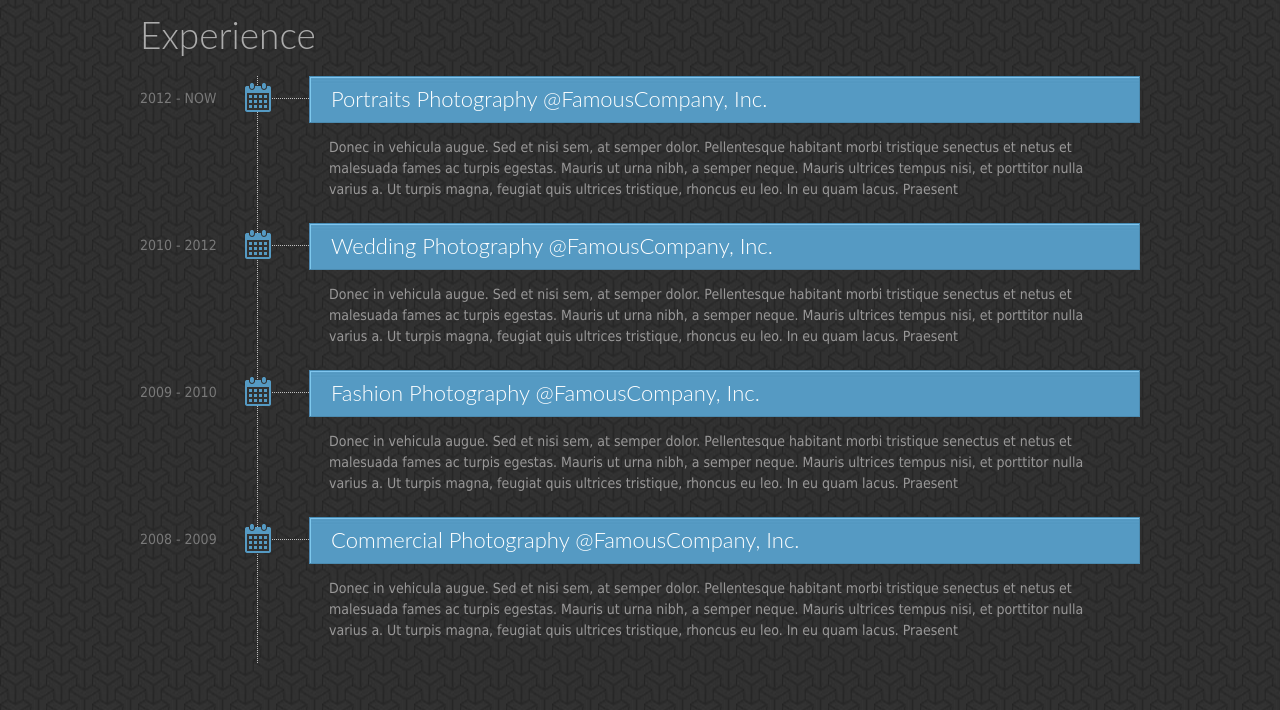
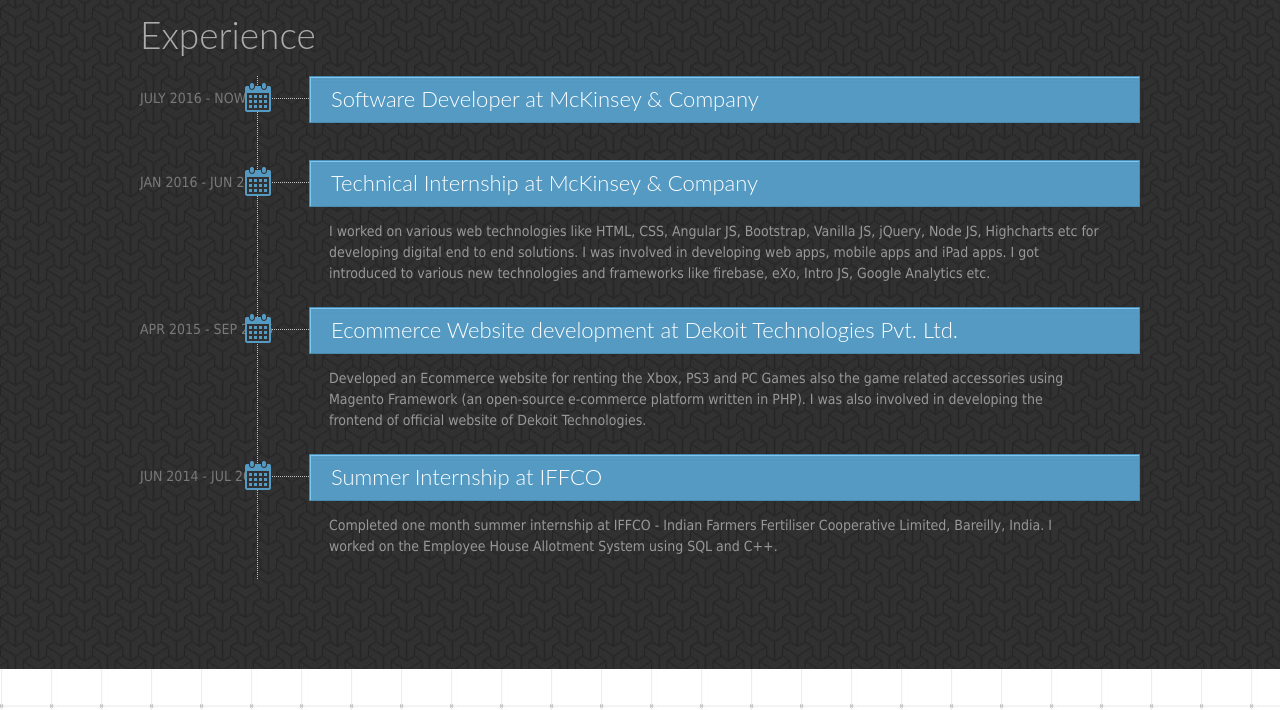
Before and after one commit to himanshusingh2407/himanshusingh2407.github.io, a plain HTML site: page index.html in a window 1280 px wide. Shown: the part 1541-2251 px from the top of the page. Drawn offline with Linux system fonts and the light colour scheme; some packages are replaced by stand-ins of ours; a script that the page names is missing.

Commit message:
added experience

```diff
--- a/index.html
+++ b/index.html
@@ -234,36 +234,36 @@
             <div class="accordion">
               <div class="vert_line"></div>
               <h3>
-                <div class="ac_date">2012 - now</div>
+                <div class="ac_date">July 2016 - now</div>
                 <div class="ac_plmin"></div>
-                <span><div class="left_bord_ac_title"></div>Portraits Photography  @FamousCompany, Inc.</span>
+                <span><div class="left_bord_ac_title"></div>Software Developer at McKinsey &amp; Company</span>
               </h3>
               <div class="accord_cont">
-                Donec in vehicula augue. Sed et nisi sem, at semper dolor. Pellentesque habitant morbi tristique senectus et netus et malesuada fames ac turpis egestas. Mauris ut urna nibh, a semper neque. Mauris ultrices tempus nisi, et porttitor nulla varius a. Ut turpis magna, feugiat quis ultrices tristique, rhoncus eu leo. In eu quam lacus. Praesent
+
               </div>
               <h3>
-                <div class="ac_date">2010 - 2012</div>
+                <div class="ac_date">Jan 2016 - Jun 2016</div>
                 <div class="ac_plmin"></div>
-                <span><div class="left_bord_ac_title"></div>Wedding  Photography  @FamousCompany, Inc.</span>
+                <span><div class="left_bord_ac_title"></div>Technical Internship at McKinsey &amp; Company</span>
               </h3>
               <div class="accord_cont">
-                Donec in vehicula augue. Sed et nisi sem, at semper dolor. Pellentesque habitant morbi tristique senectus et netus et malesuada fames ac turpis egestas. Mauris ut urna nibh, a semper neque. Mauris ultrices tempus nisi, et porttitor nulla varius a. Ut turpis magna, feugiat quis ultrices tristique, rhoncus eu leo. In eu quam lacus. Praesent
+                I worked on various web technologies like HTML, CSS, Angular JS, Bootstrap, Vanilla JS, jQuery, Node JS, Highcharts etc for developing digital end to end solutions. I was involved in developing web apps, mobile apps and iPad apps. I got introduced to various new technologies and frameworks like firebase, eXo, Intro JS, Google Analytics etc.
               </div>
               <h3>
-                <div class="ac_date">2009 - 2010</div>
+                <div class="ac_date">Apr 2015 - Sep 2015</div>
                 <div class="ac_plmin"></div>
-                <span><div class="left_bord_ac_title"></div>Fashion  Photography  @FamousCompany, Inc.</span>
+                <span><div class="left_bord_ac_title"></div> Ecommerce Website development at Dekoit Technologies Pvt. Ltd.</span>
               </h3>
               <div class="accord_cont">
-                Donec in vehicula augue. Sed et nisi sem, at semper dolor. Pellentesque habitant morbi tristique senectus et netus et malesuada fames ac turpis egestas. Mauris ut urna nibh, a semper neque. Mauris ultrices tempus nisi, et porttitor nulla varius a. Ut turpis magna, feugiat quis ultrices tristique, rhoncus eu leo. In eu quam lacus. Praesent
+                Developed an Ecommerce website for renting the Xbox, PS3 and PC Games also the game related accessories using Magento Framework (an open-source e-commerce platform written in PHP). I was also involved in developing the frontend of official website of Dekoit Technologies.
               </div>
               <h3>
-                <div class="ac_date">2008 - 2009</div>
+                <div class="ac_date">Jun 2014 - Jul 2014</div>
                 <div class="ac_plmin"></div>
-                <span><div class="left_bord_ac_title"></div>Commercial Photography  @FamousCompany, Inc.</span>
+                <span><div class="left_bord_ac_title"></div>Summer Internship at IFFCO</span>
               </h3>
               <div class="accord_cont">
-                Donec in vehicula augue. Sed et nisi sem, at semper dolor. Pellentesque habitant morbi tristique senectus et netus et malesuada fames ac turpis egestas. Mauris ut urna nibh, a semper neque. Mauris ultrices tempus nisi, et porttitor nulla varius a. Ut turpis magna, feugiat quis ultrices tristique, rhoncus eu leo. In eu quam lacus. Praesent
+                Completed one month summer internship at IFFCO - Indian Farmers Fertiliser Cooperative Limited, Bareilly, India. I worked on the Employee House Allotment System using SQL and C++.
               </div>
             </div>
           </div>
@@ -423,7 +423,7 @@
 
     <div id="footer">
       <div class="container clearfix">
-        <div class="copyright">Himanshu Singh © 2016 | <a href="javascript:void(0);">Privacy Policy</a></div>
+        <div class="copyright">Himanshu Singh © 2016</div>
         <div id="back_top"><a class="button" title="" data-slide="1"></a></div>
       </div>
     </div>
```
